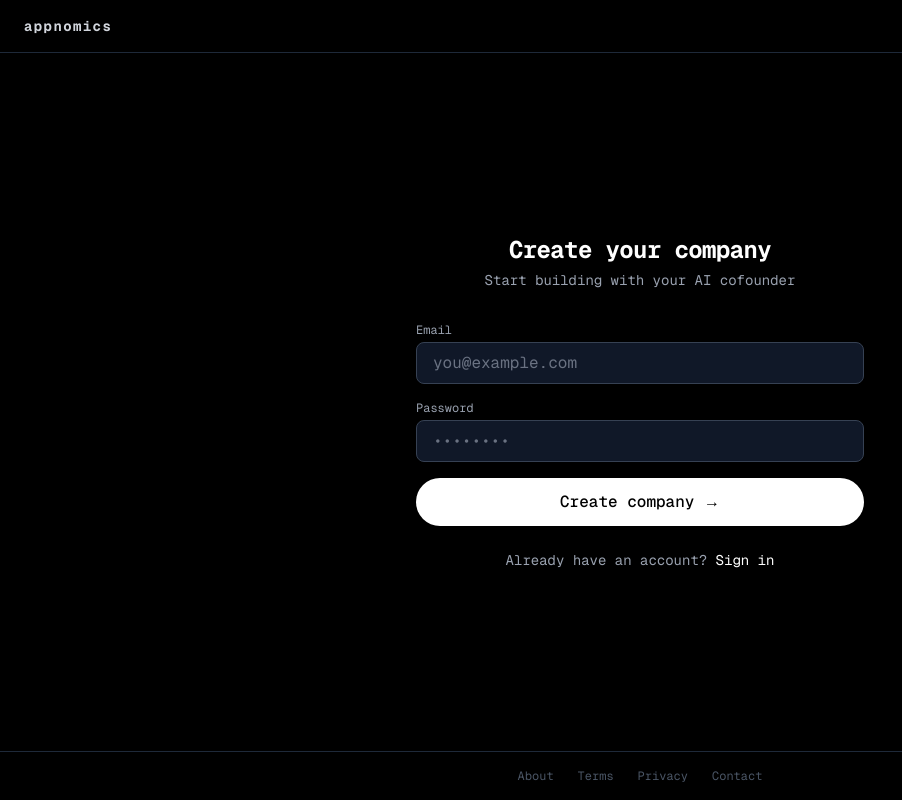
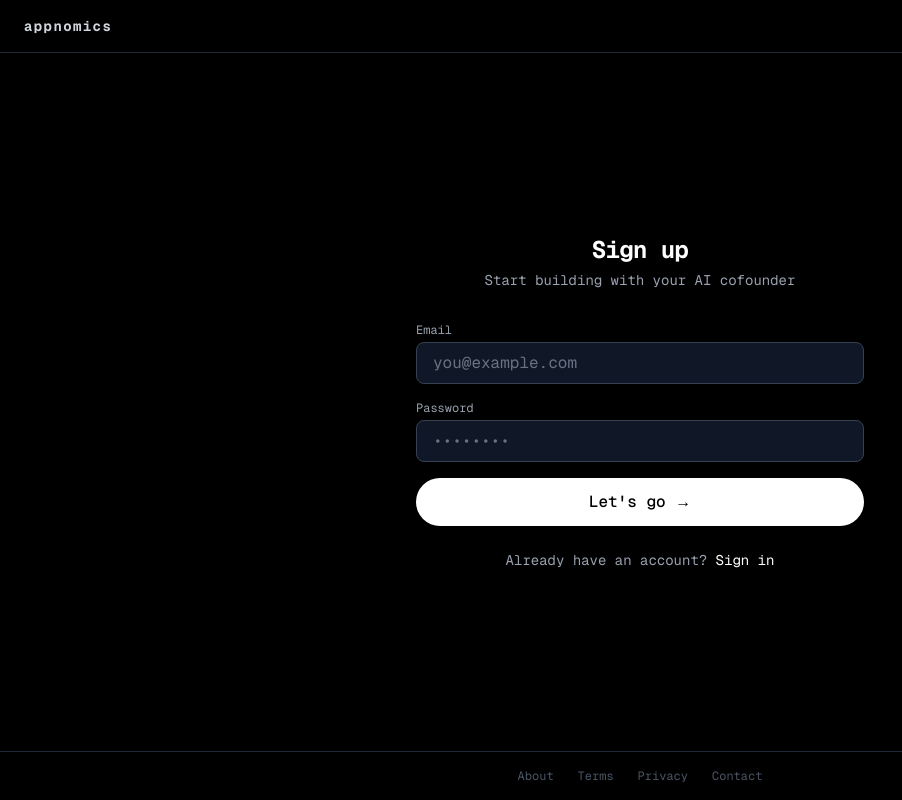
Before and after one commit to rup2701/appnomics-landing, a Next.js app: page /auth in a window 1280 px wide. Shown: the whole page, without its empty margins (0-902 px from the left). Built offline with nearby package versions, Linux system fonts and the light colour scheme.

Commit message:
feat: Update authentication text for clarity and consistency

```diff
--- a/app/auth/page.tsx
+++ b/app/auth/page.tsx
@@ -32,7 +32,7 @@ function AuthPageInner() {
     e.preventDefault();
     // TODO: wire to your backend (Supabase, etc.)
     console.log({
-      type: isSignUp ? 'create_company' : 'sign_in',
+      type: isSignUp ? '' : 'sign_in',
       email,
       password,
       idea, // preserve the idea for onboarding
@@ -57,7 +57,7 @@ function AuthPageInner() {
           {/* Header */}
           <div className="text-center mb-8">
             <h1 className="text-2xl font-bold tracking-tight">
-              {isSignUp ? 'Create your company' : 'Sign in'}
+              {isSignUp ? 'Sign up' : 'Sign in'}
             </h1>
             <p className="text-sm text-gray-400 mt-1">
               {isSignUp
@@ -100,7 +100,7 @@ function AuthPageInner() {
               type="submit"
               className="w-full bg-white text-black rounded-full py-3 font-medium hover:bg-gray-200 transition"
             >
-              {isSignUp ? 'Create company →' : 'Sign in →'}
+              {isSignUp ? 'Let\'s go →' : 'Sign in →'}
             </button>
           </form>
 
@@ -123,7 +123,7 @@ function AuthPageInner() {
                   onClick={() => setIsSignUp(true)}
                   className="text-white hover:underline"
                 >
-                  Create your company
+                  Create Account
                 </button>
               </>
             )}
```
